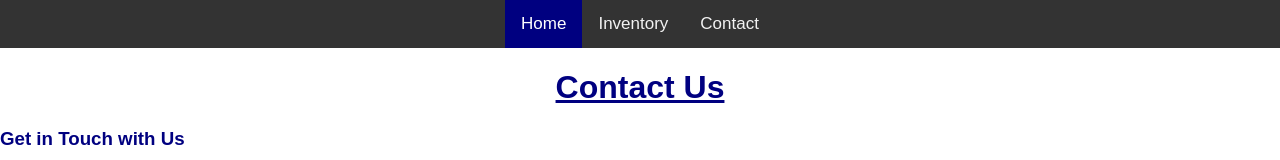
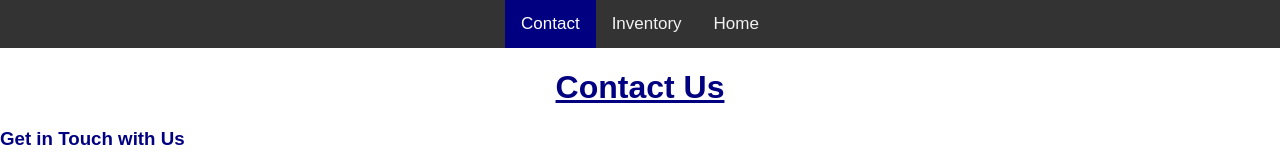
Before and after one commit to thomaskaye95/Cyberwebsite, a plain HTML site: page contactpage.html in a window 1280 px wide. Shown: the top 160 px of the page. Drawn offline with Linux system fonts and the light colour scheme.

Commit message:
Update contactpage.html

```diff
--- a/contactpage.html
+++ b/contactpage.html
@@ -5,9 +5,9 @@
 <title>CyberContact</title>
 </head>
 <div class="topnav">
-  <a class="active" href="index.html">Home</a>
+  <a class="active" href="contactpage.html">Contact</a>
   <a href="availablemachines.html">Inventory</a>
-  <a href="contactpage.html">Contact</a>
+  <a href="index.html">Home</a>
 </div>
 <div style="padding-left:16px"></div>
 <body>
```
